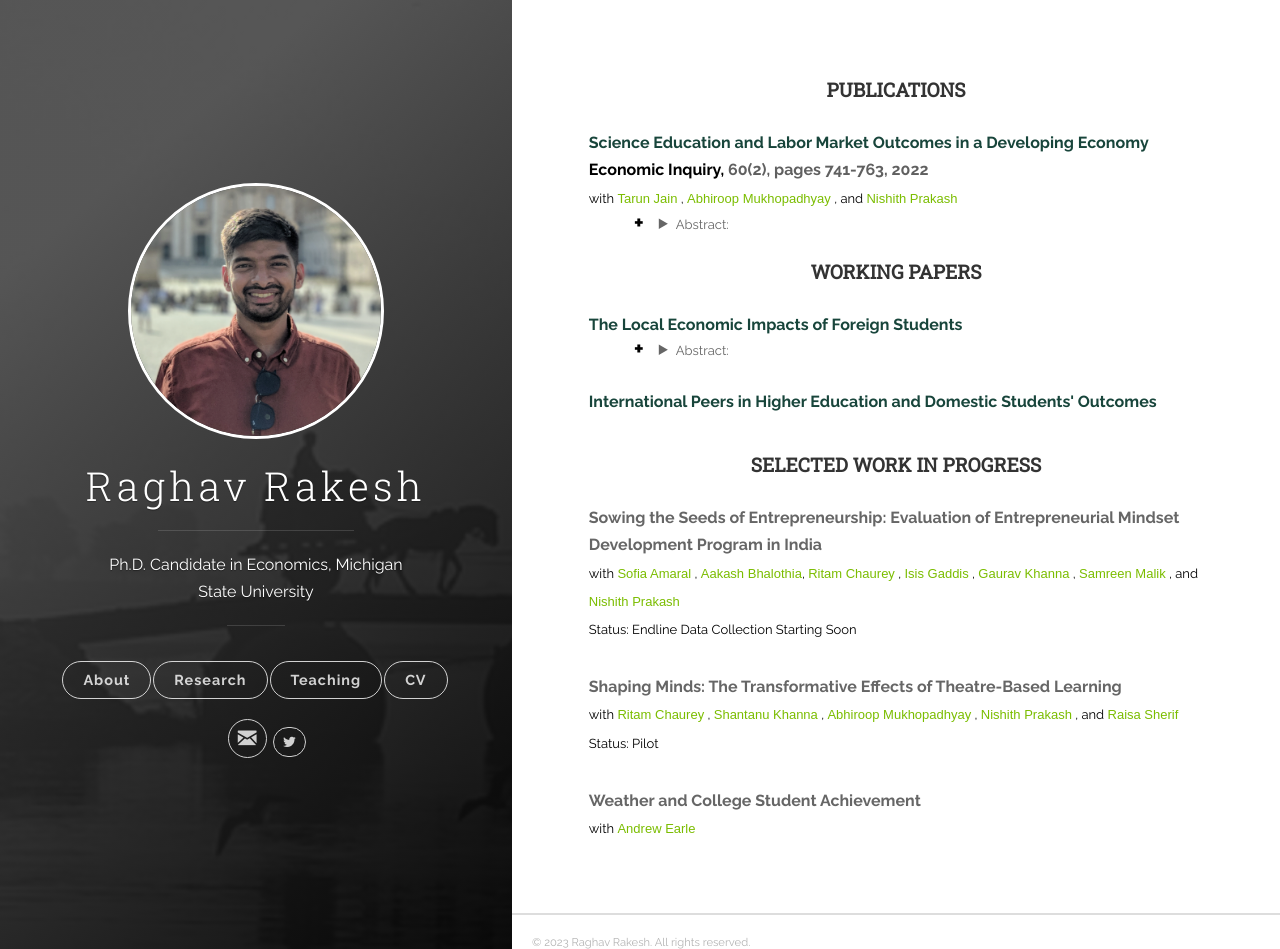
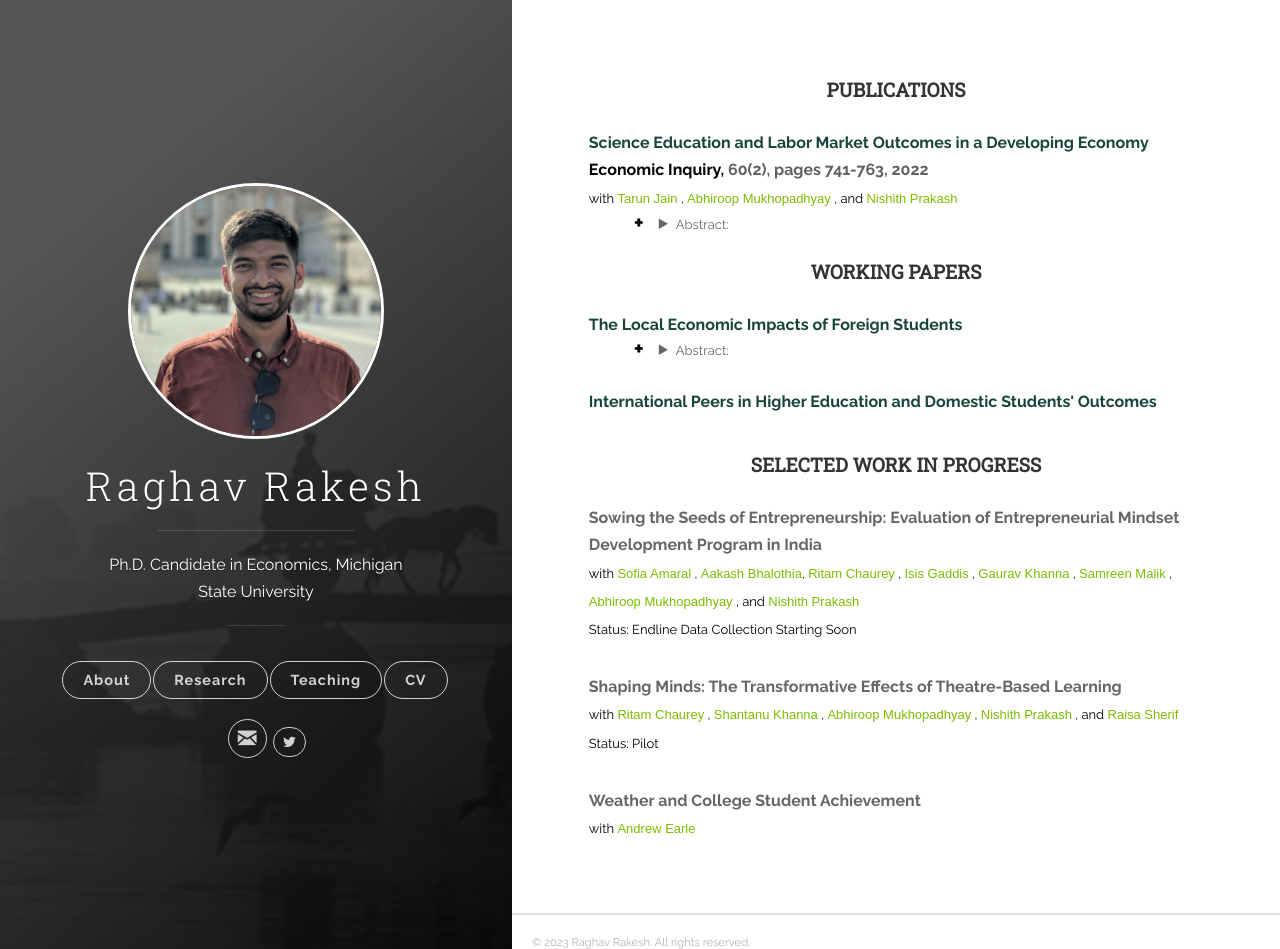
Before and after one commit to raghavrakesh/raghavrakesh.github.io, a Jekyll site: the page built from _posts/2018-06-13-research.markdown, in a window 1280 px wide and 949 px high. Built offline with Jekyll 4.4.1, drawn with Linux system fonts in a browser that asks for light colours.

Commit message:
Update 2018-06-13-research.markdown

```diff
--- a/_posts/2018-06-13-research.markdown
+++ b/_posts/2018-06-13-research.markdown
@@ -115,6 +115,9 @@ tags: [jekyll]
       </a>,
       <a href="https://www.samreenmalik.net/" target="_blank">
         <font face="Arial" color="#7BBD00">Samreen Malik</font>
+      </a>,
+      <a href="https://sites.google.com/view/abhiroop/home" target="_blank">
+        <font face="Arial" color="#7BBD00">Abhiroop Mukhopadhyay</font>
       </a>, and
       <a href="https://nishithprakash.com/">
         <font face="Arial" color="#7BBD00">Nishith Prakash</font>
```
